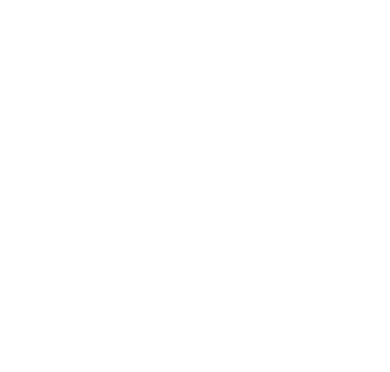
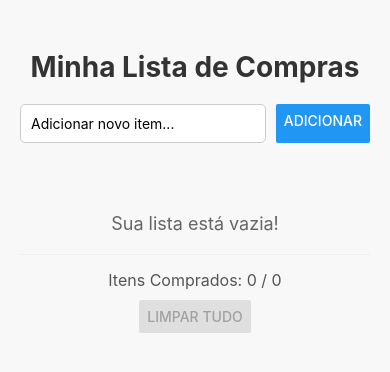
Before and after one commit to Joaopedro0s/Hooks, a React Native app: screen / in a window 390 px wide. Shown: the top 372 px of the page. Built offline with nearby package versions, Linux system fonts and the light colour scheme.

Commit message:
Esses dois aqui albert

```diff
--- a/App.js
+++ b/App.js
@@ -1,19 +1,173 @@
-import React, { Component } from 'react';
-import { StyleSheet, View, Text } from 'react-native';
+import React, { useState } from 'react'; // Importe useState para gerenciar o input
+import {
+  StyleSheet,
+  View,
+  Text,
+  TextInput, // Adicionado para o input
+  Button,    // Adicionado para os botões
+  FlatList,  // Adicionado para renderizar a lista
+  TouchableOpacity // Adicionado para interagir com o texto do item
+} from 'react-native';
 
-class App extends Component {
-  render() {
-    return (
-      <View style={styles.container}>
+// Importe o seu Hook personalizado
+import useShoppingList from './useShoppingList';
 
+// Converte o componente App de CLASSE para FUNÇÃO
+function App() {
+  // Usa o Hook personalizado para gerenciar a lista de compras
+  const { items, addItem, removeItem, togglePurchased, clearList, stats } = useShoppingList();
+
+  // Estado local para o valor do input de adicionar novo item
+  const [newItemName, setNewItemName] = useState('');
+
+  // Função para lidar com a adição de um item
+  const handleAddItem = () => {
+    addItem(newItemName); // Chama a função do hook para adicionar
+    setNewItemName(''); // Limpa o campo de texto
+  };
+
+  // Função para renderizar cada item da lista
+  const renderItem = ({ item }) => (
+    <View style={styles.itemContainer}>
+      {/* TouchableOpacity para marcar/desmarcar item como comprado */}
+      <TouchableOpacity
+        onPress={() => togglePurchased(item.id)}
+        style={styles.itemTextWrapper}
+      >
+        <Text
+          style={[
+            styles.itemName,
+            item.purchased && styles.purchasedItem, // Aplica estilo se o item foi comprado
+          ]}
+        >
+          {item.name}
+        </Text>
+      </TouchableOpacity>
+      {/* Botão para remover o item */}
+      <Button title="Remover" onPress={() => removeItem(item.id)} color="red" />
+    </View>
+  );
+
+  return (
+    <View style={styles.container}>
+      <Text style={styles.header}>Minha Lista de Compras</Text>
+
+      {/* Área para adicionar novos itens */}
+      <View style={styles.inputContainer}>
+        <TextInput
+          style={styles.input}
+          placeholder="Adicionar novo item..."
+          value={newItemName}
+          onChangeText={setNewItemName}
+          onSubmitEditing={handleAddItem} // Adiciona ao pressionar 'Enter' no teclado
+        />
+        <Button title="Adicionar" onPress={handleAddItem} />
       </View>
-    );
-  }
+
+      {/* Exibe a lista de itens ou uma mensagem de lista vazia */}
+      {items.length === 0 ? (
+        <Text style={styles.emptyListText}>Sua lista está vazia!</Text>
+      ) : (
+        <FlatList
+          data={items}
+          keyExtractor={(item) => item.id}
+          renderItem={renderItem}
+          style={styles.list}
+        />
+      )}
+
+      {/* Rodapé com estatísticas e botão para limpar a lista */}
+      <View style={styles.footer}>
+        <Text style={styles.statsText}>
+          Itens Comprados: {stats.purchased} / {stats.total}
+        </Text>
+        <Button
+          title="Limpar Tudo"
+          onPress={clearList}
+          color="orange"
+          disabled={items.length === 0} // Desabilita se a lista estiver vazia
+        />
+      </View>
+    </View>
+  );
 }
 
 const styles = StyleSheet.create({
   container: {
     flex: 1,
+    paddingTop: 50, // Espaço superior para o status bar
+    paddingHorizontal: 20,
+    backgroundColor: '#f8f8f8', // Fundo leve
+  },
+  header: {
+    fontSize: 28,
+    fontWeight: 'bold',
+    marginBottom: 20,
+    textAlign: 'center',
+    color: '#333',
+  },
+  inputContainer: {
+    flexDirection: 'row',
+    marginBottom: 20,
+  },
+  input: {
+    flex: 1, // Ocupa o máximo de espaço possível
+    borderWidth: 1,
+    borderColor: '#ccc',
+    padding: 10,
+    marginRight: 10,
+    borderRadius: 5,
+    backgroundColor: '#fff',
+  },
+  list: {
+    flex: 1, // Garante que a lista ocupe o espaço restante
+  },
+  itemContainer: {
+    flexDirection: 'row',
+    justifyContent: 'space-between',
+    alignItems: 'center',
+    paddingVertical: 15,
+    paddingHorizontal: 10,
+    borderBottomWidth: 1,
+    borderBottomColor: '#eee',
+    backgroundColor: '#fff',
+    marginBottom: 5,
+    borderRadius: 5,
+    elevation: 1, // Sombra para Android
+    shadowColor: '#000', // Sombra para iOS
+    shadowOffset: { width: 0, height: 1 },
+    shadowOpacity: 0.1,
+    shadowRadius: 1,
+  },
+  itemTextWrapper: {
+    flex: 1, // Faz com que o texto ocupe o espaço para o clique
+  },
+  itemName: {
+    fontSize: 18,
+    color: '#333',
+  },
+  purchasedItem: {
+    textDecorationLine: 'line-through', // Adiciona um risco ao texto
+    color: 'gray', // Cor mais suave para itens comprados
+  },
+  emptyListText: {
+    fontSize: 18,
+    textAlign: 'center',
+    marginTop: 50,
+    color: '#666',
+  },
+  footer: {
+    marginTop: 20,
+    paddingTop: 15,
+    borderTopWidth: 1,
+    borderTopColor: '#eee',
+    alignItems: 'center',
+  },
+  statsText: {
+    fontSize: 16,
+    marginBottom: 10,
+    color: '#555',
   },
 });
+
 export default App;
--- /dev/null
+++ b/useShoppingList.js
@@ -0,0 +1,63 @@
+import { useState, useCallback, useMemo } from 'react';
+
+/**
+ * Hook personalizado para gerenciar uma lista de compras.
+ * Permite adicionar, remover e alternar o status de compra dos itens.
+ *
+ * @returns {object} Um objeto contendo a lista de itens e funções para manipulá-la.
+ */
+function useShoppingList() {
+  const [items, setItems] = useState([]); // Estado para armazenar os itens da lista
+
+  // Adiciona um novo item à lista
+  // useCallback memoriza a função para otimização
+  const addItem = useCallback((name) => {
+    if (name.trim() === '') {
+      return; // Não adiciona itens vazios
+    }
+    const newItem = {
+      id: Date.now().toString(), // ID único baseado no timestamp
+      name: name.trim(),
+      purchased: false, // Novo item não está comprado por padrão
+    };
+    setItems((prevItems) => [...prevItems, newItem]);
+  }, []); // Sem dependências, então esta função é criada apenas uma vez
+
+  // Remove um item da lista
+  const removeItem = useCallback((id) => {
+    setItems((prevItems) => prevItems.filter((item) => item.id !== id));
+  }, []); // Sem dependências
+
+  // Alterna o status de compra (comprado/não comprado) de um item
+  const togglePurchased = useCallback((id) => {
+    setItems((prevItems) =>
+      prevItems.map((item) =>
+        item.id === id ? { ...item, purchased: !item.purchased } : item
+      )
+    );
+  }, []); // Sem dependências
+
+  // Limpa todos os itens da lista
+  const clearList = useCallback(() => {
+    setItems([]);
+  }, []);
+
+  // Calcula estatísticas da lista (itens comprados/total)
+  // useMemo memoriza o resultado do cálculo
+  const stats = useMemo(() => {
+    const total = items.length;
+    const purchased = items.filter(item => item.purchased).length;
+    return { total, purchased, remaining: total - purchased };
+  }, [items]); // Recalcula stats apenas se 'items' mudar
+
+  return {
+    items,
+    addItem,
+    removeItem,
+    togglePurchased,
+    clearList,
+    stats,
+  };
+}
+
+export default useShoppingList;
```
